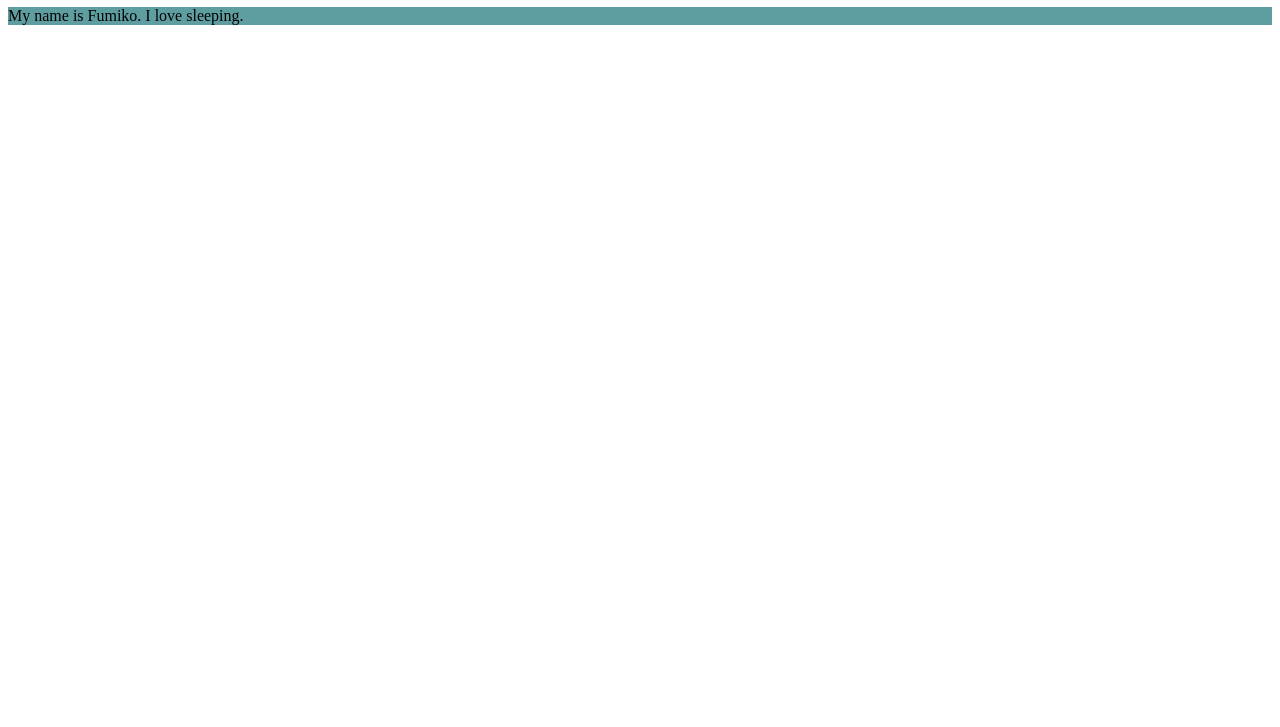
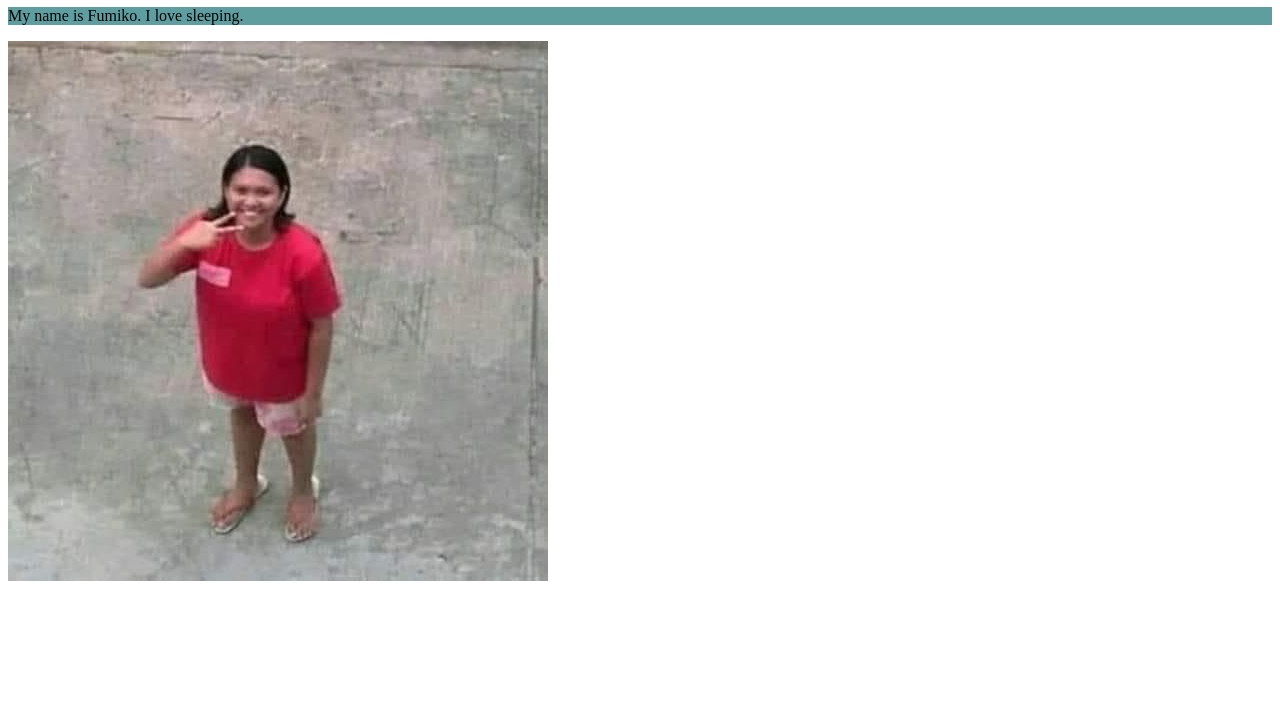
Before and after one commit to mikoguisinga/myfirstpage, a plain HTML site: page index.html in a window 1280 px wide. Shown: the part 73-800 px from the top of the page. Drawn offline with Linux system fonts and the light colour scheme.

Commit message:
Update index.html

```diff
--- a/index.html
+++ b/index.html
@@ -3,6 +3,6 @@
   <body>
     <h1 style="background-color:AntiqueWhite;">Hello Pisay!</h1>
 <p style="background-color:CadetBlue;">My name is Fumiko. I love sleeping.</p>
-    <img src"helu.jpg" >
+    <img src="helu.jpg" >
   </body>
 </html>
```
